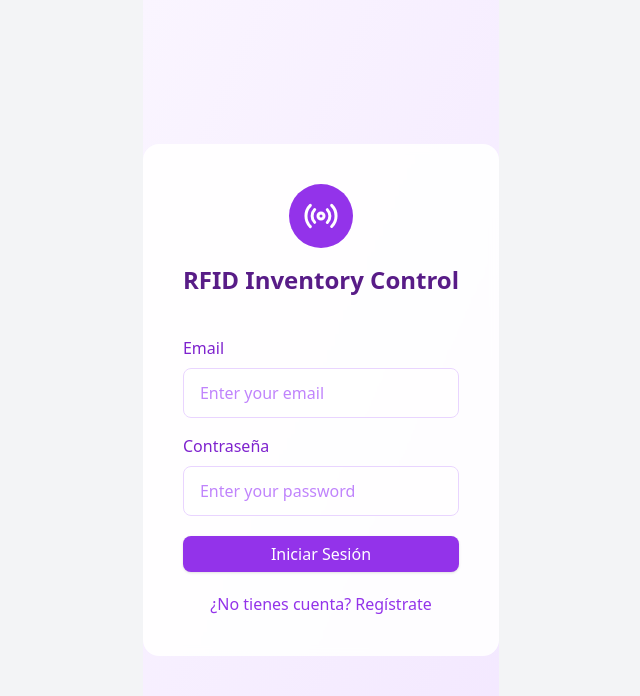
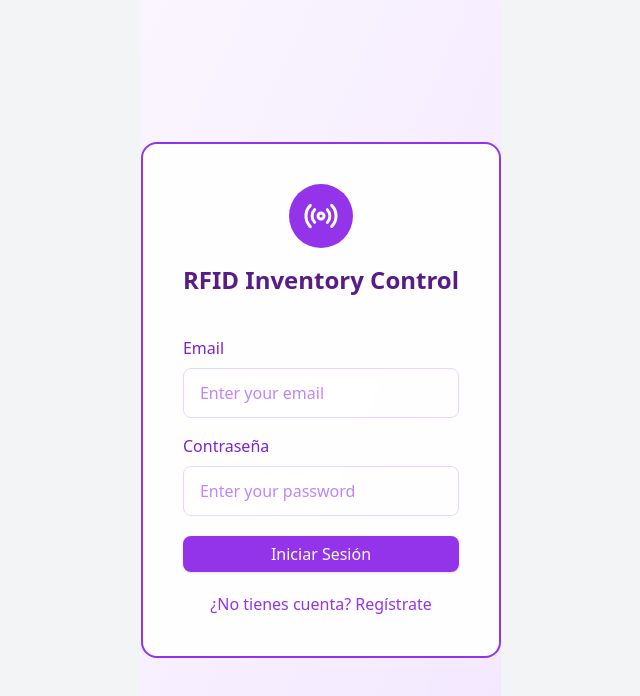
Before and after one commit to ValHazka12/Test, a React (Vite) app: page / in a window 1280 px wide. Shown: the top 696 px of the page, without its empty margins (319-959 px from the left). Built offline with nearby package versions, Linux system fonts and the light colour scheme.

Commit message:
AuthForm.tsx

```diff
--- a/src/components/auth/AuthForm.tsx
+++ b/src/components/auth/AuthForm.tsx
@@ -1,4 +1,4 @@
-import { useState } from 'react';
+import { useState, useEffect } from 'react';
 import { supabase } from '@/lib/supabase';
 import { Button } from '@/components/ui/button';
 import { Label } from '@/components/ui/label';
@@ -10,8 +10,15 @@ export function AuthForm() {
   const [password, setPassword] = useState('');
   const [isLoading, setIsLoading] = useState(false);
   const [isSignUp, setIsSignUp] = useState(false);
+  const [borderWidth, setBorderWidth] = useState(2);
 
-  const handleSubmit = async (e: React.FormEvent) => {
+  useEffect(() => {
+    // Adjust border width based on input fields filled
+    const filledFields = [email, password].filter(Boolean).length;
+    setBorderWidth(2 + filledFields * 2);
+  }, [email, password]);
+
+  const handleSubmit = async (e) => {
     e.preventDefault();
     setIsLoading(true);
 
@@ -40,7 +47,10 @@ export function AuthForm() {
 
   return (
     <div className="min-h-screen flex items-center justify-center bg-gradient-to-br from-purple-50 to-purple-100">
-      <div className="w-full max-w-md bg-white/90 backdrop-blur-sm rounded-2xl p-10">
+      <div
+        className={`w-full max-w-md bg-white/90 backdrop-blur-sm rounded-2xl p-10 border-purple-600 transition-all duration-300`}
+        style={{ borderWidth }}
+      >
         <div className="flex flex-col items-center">
           <div className="w-16 h-16 bg-purple-600 rounded-full flex items-center justify-center mb-4">
             <Radio className="w-9 h-9 text-white" />
```
